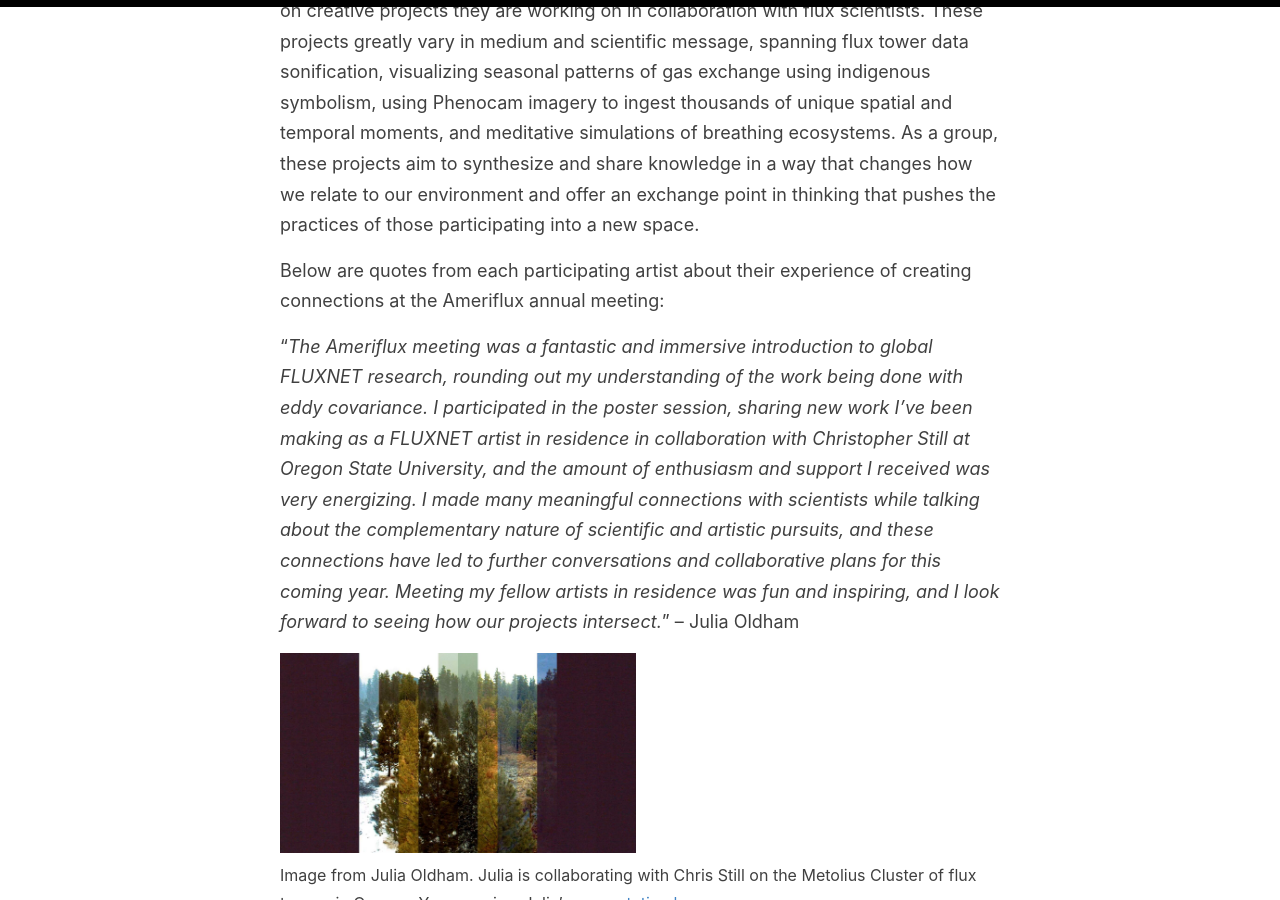
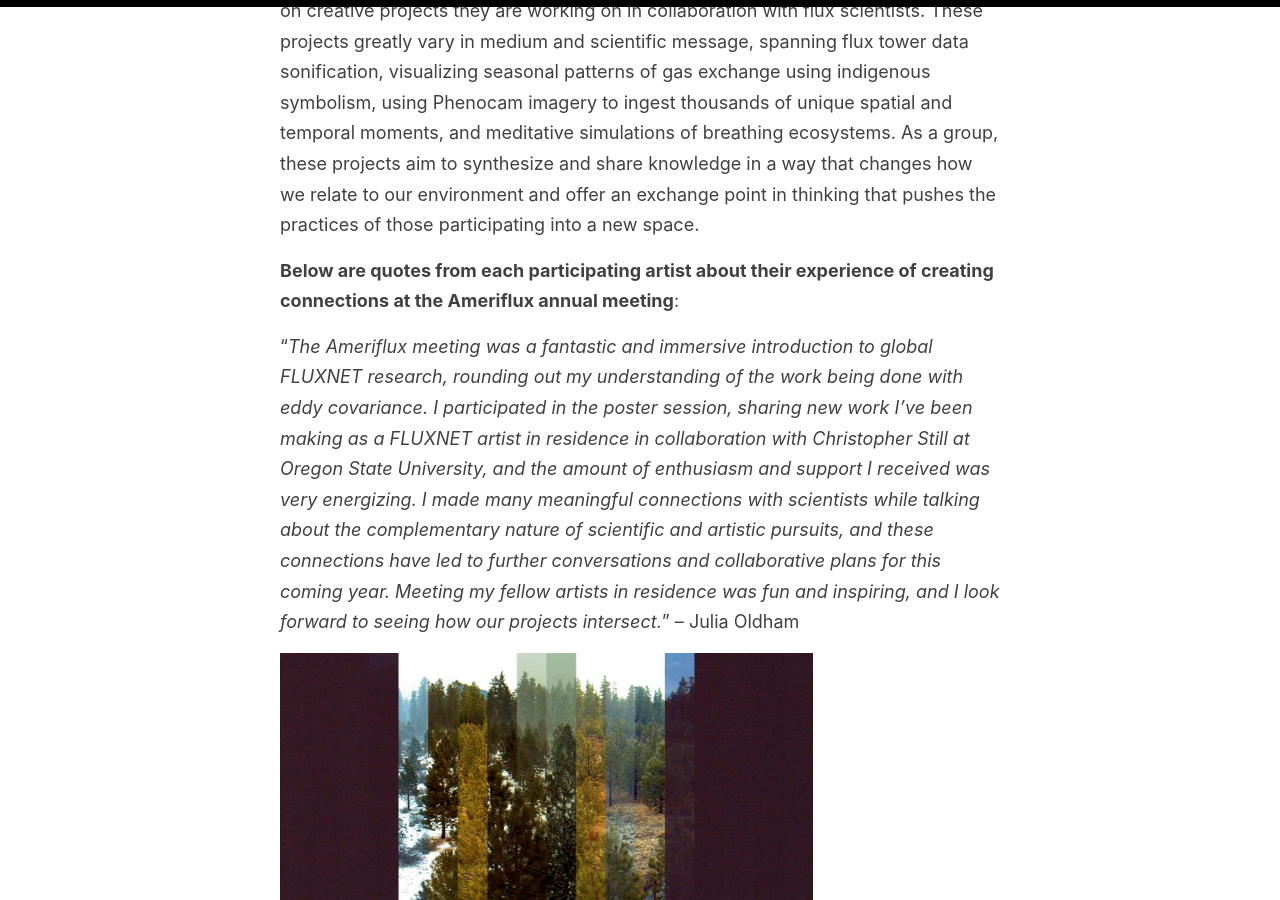
Before and after one commit to fluxnetart/fluxnetart.github.io, a Jekyll site: the page built from _posts/2024-10-08-amerifluxmeeting.md, in a window 1280 px wide and 900 px high, scrolled down 798 px. Built offline with Jekyll 4.4.1, drawn with Linux system fonts in a browser that asks for light colours.

Commit message:
image size

```diff
--- a/_posts/2024-10-08-amerifluxmeeting.md
+++ b/_posts/2024-10-08-amerifluxmeeting.md
@@ -11,12 +11,12 @@ Fostering creative spaces for art and science to interact is of particular impor
 
 The NSF-funded pilot FLUXNET artist residency program aims to reimagine transformative engagement with the public through art that illuminates the scientific themes surrounding flux tower sites. At the Ameriflux meeting, each artist presented on creative projects they are working on in collaboration with flux scientists. These projects greatly vary in medium and scientific message, spanning flux tower data sonification, visualizing seasonal patterns of gas exchange using indigenous symbolism, using Phenocam imagery to ingest thousands of unique spatial and temporal moments, and meditative simulations of breathing ecosystems. As a group, these projects aim to synthesize and share knowledge in a way that changes how we relate to our environment and offer an exchange point in thinking that pushes the practices of those participating into a new space.
 
-Below are quotes from each participating artist about their experience of creating connections at the Ameriflux annual meeting:
+<b>Below are quotes from each participating artist about their experience of creating connections at the Ameriflux annual meeting</b>:
 
 “<i>The Ameriflux meeting was a fantastic and immersive introduction to global FLUXNET research, rounding out my understanding of the work being done with eddy covariance. I participated in the poster session, sharing new work I've been making as a FLUXNET artist in residence in collaboration with Christopher Still at Oregon State University, and the amount of enthusiasm and support I received was very energizing. I made many meaningful connections with scientists while talking about the complementary nature of scientific and artistic pursuits, and these connections have led to further conversations and collaborative plans for this coming year. Meeting my fellow artists in residence was fun and inspiring, and I look forward to seeing how our projects intersect.</i>” – Julia Oldham
 
 <figure>
-	<img src="https://fluxnetart.github.io/images/22-phenocam-hourly-columns-still005-1536x864.jpg" style="height: 200px; width: auto;">
+	<img src="https://fluxnetart.github.io/images/22-phenocam-hourly-columns-still005-1536x864.jpg" style="height: 300px; width: auto;">
   <figcaption>Image from Julia Oldham. Julia is collaborating with Chris Still on the Metolius Cluster of flux towers in Oregon. You can view Julia’s <a href="https://drive.google.com/file/d/1NEG8dFlICuVGLSCXVpgAD85cmc_zYjOd/view?usp=sharing">presentation here</a>.</figcaption>
 </figure>
 
@@ -24,7 +24,7 @@ Below are quotes from each participating artist about their experience of creati
 “<i>This was such a great experience learning about the work that happens in this area of climate science.  I appreciate the work being done in this network in two different ways. I appreciate learning about the science it takes to investigate climate change, we as a society are needing to have climate change/climate effect discussions.  I am also deeply moved to see the undertaking of this work as I feel that Indigenous communities are some of the first sets of people that are directly impacted from climate change due to our close lived relationship with the land.  I feel our concerns are being justified by technologies such as Ameriflux and others.  This has been eye opening and I cannot wait to translate these studies through the lens of an artist.</i>” – Mallery Quetawki
 
 <figure>
-	<img src="https://fluxnetart.github.io/images/2_artist_res_blog.png" style="height: 200px; width: auto;">
+	<img src="https://fluxnetart.github.io/images/2_artist_res_blog.png" style="height: 300px; width: auto;">
   <figcaption>Image from Mallery Quetawki. Mallery is collaborating with Marcy Litvak on the flux tower sites in the New Mexico Elevation Gradient. You can view Mallery’s <a href="https://drive.google.com/file/d/1Tr6lQpIzNTfi_GlLzs2ud49nA8cDtihK/view">presentation here</a>.</figcaption>
 </figure>
 
@@ -32,7 +32,7 @@ Below are quotes from each participating artist about their experience of creati
 “<i>It was such a unique experience to be immersed in this close-knit community of scientists. Everyone was so welcoming and open-minded! I had some great conversations - particularly about data sonification - that challenged me to see things from the point of view of the scientist. The presentations were fascinating and the overall experience helped propel me forward in my collaboration with Chris!</i>” – Sara Bouchard
 
 <figure>
-	<img src="https://fluxnetart.github.io/images/3_artist_res_blog-768x567.png" style="height: 200px; width: auto;">
+	<img src="https://fluxnetart.github.io/images/3_artist_res_blog-768x567.png" style="height: 300px; width: auto;">
   <figcaption>Image from Sara Bouchard. Sara is collaborating with Chris Gough on the experimental flux sites at the Rice Rivers Center and the University of Michigan Biological Station. You can view Sara’s <a href="https://drive.google.com/file/d/1Tr6lQpIzNTfi_GlLzs2ud49nA8cDtihK/view">presentation here</a> and her <a href = "https://drive.google.com/file/d/1ZekDRaROA4vqq6ljKUutOz_1JHRIM_zm/view?usp=sharing">data sonification workshop here</a>.</figcaption>
 </figure>
 
@@ -40,7 +40,7 @@ Below are quotes from each participating artist about their experience of creati
 “<i>In these collaborations both artists and scientists are contemplating the biosphere’s breath. Breath, not only as the flux of energy, water, and carbon, but also the spirit fostering exchange of community, data, hard work in the field, and knowledge so that we can tackle local to global questions together. Flux and breath are so fundamental, everything is giving and receiving. I hope that through this program, we can all better connect with the concept of flux not as something scary but as a manifestation of the pure radiant compassion exemplified by ecosystems to advance science and be whole as a society in the face of environmental change. This is a call for us to recognize the significance of our international flux community, the work we do and truly live up to it.</i>” – Maoya Bassiouni
 
 <figure>
-	<img src="https://fluxnetart.github.io/images/4_artist_res_blog-768x745.png" style="height: 200px; width: auto;">
+	<img src="https://fluxnetart.github.io/images/4_artist_res_blog-768x745.png" style="height: 300px; width: auto;">
   <figcaption>Image from Maoya Bassiouni. Maoya presented on behalf of the FLUXNET art residency program at the meeting and is also collaborating with an artist, David Glowacki. David Glowacki and Maoya Bassiouni are focusing their art on FLUXNET as an international network. You can view David’s <a href="https://github.com/davidglo/dyantra">digital art software here</a> and <a href="https://drive.google.com/file/d/1tjLMrXRytWiVGHKwYh0ezPfprxZpVp0U/view?usp=sharing">demo using flux tower data here</a>.</figcaption>
 </figure>
 
```
